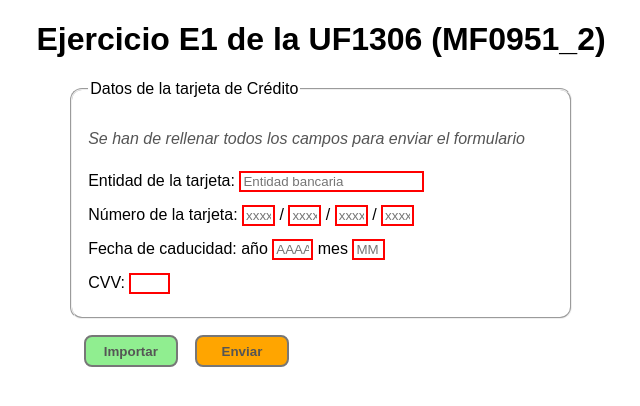
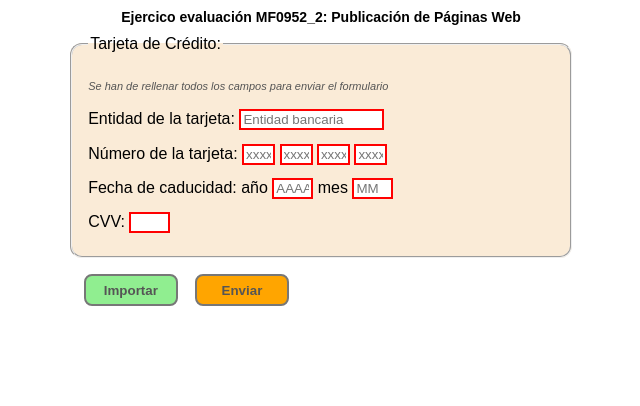
Before and after one commit to GranFranky/E3_evaluacion, a PHP site: a page that, after the commit, uses index.html in a window 1280 px wide. Shown: the top 406 px of the page, without its empty margins (319-959 px from the left). Run offline with PHP 8.4, Linux system fonts and the light colour scheme; some libraries are stand-ins or nearby versions.

Commit message:
cambios en css

```diff
--- a/Solución/css/estilos.css
+++ /dev/null
@@ -1,65 +0,0 @@
-/* Autor: jlmerdiez
-Fecha: 27/05/2019
-Descripción: Ejercicio E1 de UF1306
-Desarrollado con: Visual Studio Code */
-
-body {
-	font-family: Arial, Sans-serif;
-	padding: 0;
-}
-
-header {
-	text-align: center;
-}
-
-.contenedor {
-	width: 40%;
-	margin: .5em 30%;
-}
-
-fieldset {
-	border-radius: 12px;
-	padding: 1em;
-}
-
-em {
-	color: #555;
-}
-
-input, label {
-	margin: .5em 0;
-}
-
-#cargaOk {
-	color: #00f;
-}
-
-input:invalid {
-	border: 2px solid #f00;
-}
-
-input:valid {
-	border: 1px solid #0f0;
-}
-
-.btn-group {
-	padding: 1em;
-}
-
-button {
-	margin-right: 1em;
-	width: 7em;
-	padding: .5em;
-	border: 2px solid #777;
-	border-radius: 8px;
-	color: #555;
-	font-weight: 900;
-}
-
-#importar {
-	background-color: #90ee90;
-}
-
-#enviar {
-	background-color: #ffa500;
-}
--- a/Solución/index.html
+++ /dev/null
@@ -1,72 +0,0 @@
-<!DOCTYPE html>
-<!-- Autor: jlmerdiez
-Fecha: 27/05/2019
-Descripción: Ejercicio E1 de UF1306
-Desarrollado con: Visual Studio Code -->
-<html lang="es">
-
-<head>
-	<title>Document</title>
-	<meta charset="UTF-8">
-	<meta name="description" content="Ejercicio práctico de la unidad UF1306 perteneciente al módulo formativo MF0951_2">
-	<meta name="keywords" content="JavaScript, JS, formularios, validación, AJAX, JSON">
-	<meta name="viewport" content="width=device-width, initial-scale=1.0">
-	<link rel="stylesheet" type="text/css"
-		href="https://maxcdn.bootstrapcdn.com/font-awesome/4.6.3/css/font-awesome.min.css">
-	<link rel="stylesheet" href="css/estilos.css">
-</head>
-
-<body>
-
-	<header>
-		<h1 tabindex="1">Ejercicio E1 de la UF1306 (MF0951_2)</h1>
-	</header>
-
-	<div class="contenedor">
-		<form action="#" method="get" name="formulario" id="formulario" autocomplete="off">
-			<fieldset>
-				<legend tabindex="2">Datos de la tarjeta de Crédito</legend>
-
-				<p tabindex="3"><em>Se han de rellenar todos los campos para enviar el formulario</em></p>
-
-				<div class="input-group">
-					<label for="banco" tabindex="4">Entidad de la tarjeta: </label>
-					<input tabindex="5" type="text" id="banco" name="banco" maxlength="150" placeholder="Entidad bancaria" class="valido" required>
-				</div>
-
-				<div class="input-group">
-					<label for="numero_1" tabindex="6">Número de la tarjeta: </label>
-					<input tabindex="7" type="text" name="numero_1" id="numero_1" size="1" maxlength="4" placeholder="xxxx" class="valido" required pattern="4\d{3}"> /
-					<input tabindex="8" type="text" name="numero_2" id="numero_2" size="1" maxlength="4" placeholder="xxxx" class="valido" required pattern="\d{4}"> /
-					<input tabindex="9" type="text" name="numero_3" id="numero_3" size="1" maxlength="4" placeholder="xxxx" class="valido" required pattern="\d{4}"> /
-					<input tabindex="10" type="text" name="numero_4" id="numero_4" size="1" maxlength="4" placeholder="xxxx" class="valido" required pattern="\d{4}">
-				</div>
-
-				<div class="input-group">
-					<label for="anio" tabindex="11">Fecha de caducidad: año</label>
-					<input tabindex="12" type="text" id="anio" name="anio" maxlength="4" size="2" placeholder="AAAA" class="valido" required pattern="20(19|20|21|22|23)">
-					<label for="mes" tabindex="13">mes</label>
-					<input tabindex="14" type="text" id="mes" name="mes" maxlength="2" size="1" placeholder="MM" class="valido" required pattern="(0[1-9])|(1[0-2])">
-				</div>
-
-				<div class="input-group">
-					<label for="cvv" tabindex="15">CVV: </label>
-					<input tabindex="16" type="text" id="cvv" name="cvv" maxlength="3" size="2" class="valido" required pattern="\d{3}">
-				</div>
-			</fieldset>
-
-			<div class="btn-group">
-				<button tabindex="17" type="button" class="btn" id="importar" accesskey="i"
-					title="Cargar datos en el formulario">Importar</button>
-				<button tabindex="18" type="submit" id="enviar" accesskey="e"
-					title="validar y enviar datos del formulario">Enviar</button>
-				<span id="cargaOk"></span>
-			</div>
-		</form>
-	</div>
-
-	<script src="https://ajax.googleapis.com/ajax/libs/jquery/1.12.4/jquery.min.js"></script>
-	<script src="js/codigo.js"></script>
-</body>
-
-</html>
--- a/Solución/js/codigo.js
+++ /dev/null
@@ -1,36 +0,0 @@
-/* Autor: jlmerdiez
-Fecha: 27/05/2019
-Descripción: Ejercicio E1 de UF1306
-Desarrollado con: Visual Studio Code */
-
-/********** GESTIÓN DE EVENTOS **********/
-
-$(function(){
-	// Evento asociado al botón Importar
-	$('#importar').click(importar);
-});
-
-// Carga el contenido de tarjeta.json en el formualario
-function importar() {
-	// Mediante AJAX leeemos el archivo JSON y cargamos su contenido en el formulario
-	$.getJSON("tarjeta.json", function(result) {
-		var tarjeta = result.TarjetaCredito;
-		$('#banco').val(tarjeta.Banco);
-		$('#numero_1').val(tarjeta.Numero[0]);
-		$('#numero_2').val(tarjeta.Numero[1]);
-		$('#numero_3').val(tarjeta.Numero[2]);
-		$('#numero_4').val(tarjeta.Numero[3]);
-		$('#anio').val(tarjeta.FechaCaducidad[0]);
-		$('#mes').val(tarjeta.FechaCaducidad[1]);
-		$('#cvv').val(tarjeta.CVV);
-		// Pintamos el mensaje e icono de descarga Ok
-		$('#cargaOk').html(' Importación <i class="fa fa-check-circle" aria-hidden="true"></i> ');
-		// A los 3 segundos llamamos a la función que borra el mensaje
-		setTimeout(borraOk, 3000);
-  	});
-}
-
-// Borramos el mensaje de carga Ok
-function borraOk() {
-	$('#cargaOk').html('');
-}
--- a/css/estilo.css
+++ b/css/estilo.css
@@ -5,6 +5,14 @@
 body {
   font-family: Arial, Sans-serif;
   padding: 0;
+}
+
+h1 {
+  font-size: 14px;
+}
+
+#textav {
+  font-size: 11px;
 }
 
 header {
@@ -20,7 +28,9 @@
 fieldset {
   border-radius: 12px;
   padding: 1em;
+  background-color: antiquewhite;
 }
+
 
 em {
   color: #555;
```
Also changed, not shown: Solución/tarjeta.json (deleted, +0 -8 lines), Solución/validacion.md (deleted, +0 -9 lines).
